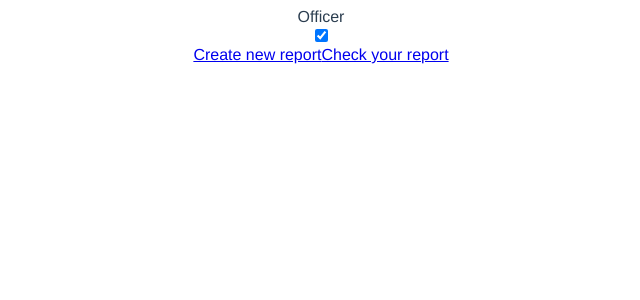
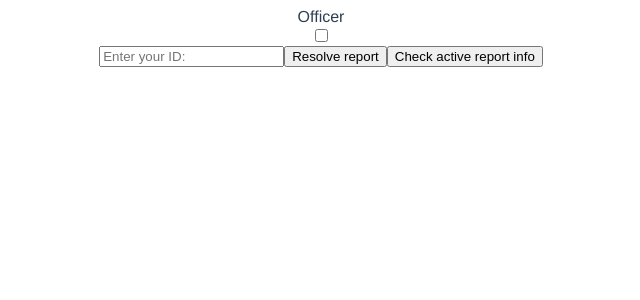
Before and after one commit to MartikosCoder/stolen-bikes, a Vue app in the folder vue/: page / in a window 1280 px wide. Both pictures are taken after a click on the checkbox 640 px from the left and 35 px from the top of the page. Shown: the top 300 px of the page, without its empty margins (319-959 px from the left). Built offline with nearby package versions, Linux system fonts and the light colour scheme.

Commit message:
Implemented officer/client pages ( without using urls )

```diff
--- a/vue/src/components/ClientBody.vue
+++ b/vue/src/components/ClientBody.vue
@@ -1,15 +1,63 @@
 <template>
   <main>
+    <div class="status-block" v-if="status.length > 0">{{status}}</div>
     <div class="selector">
-      <router-link to="/new" tag="a">Create new report</router-link>
-      <router-link to="/check" tag="a">Check your report</router-link>
+      <input type="text" placeholder="Enter your bike number:" v-model="bike_number" />
+      <button @click="sendNewReport">Create new report</button>
+      <button @click="checkReport">Check your report status</button>
     </div>
   </main>
 </template>
 
 <script>
 export default {
-  name: "ClientBody"
+  name: "ClientBody",
+  data() {
+    return {
+      bike_number: "",
+      status: ""
+    };
+  },
+  methods: {
+    async sendNewReport() {
+      const result = await fetch("api/bikes", {
+        method: "POST",
+        body: JSON.stringify({ number: this.bike_number }),
+        headers: {
+          "Content-Type": "application/json"
+        }
+      });
+
+      if (result.ok) {
+        this.$set(
+          this,
+          "status",
+          `Your report ID: ${(await result.json()).id}`
+        );
+      } else {
+        this.$set(this, "status", `Error in your report. Try later`);
+      }
+    },
+    async checkReport() {
+      const result = await fetch(`api/${this.bike_number}/info`);
+
+      if (result.ok) {
+        const status = (await result.json()).status;
+        switch (status) {
+          case "new":
+            this.$set(this, "status", "Your report status: New");
+            break;
+          case "wip":
+            this.$set(this, "status", "Your report status: Work In Progress");
+            break;
+          case "found":
+            this.$set(this, "status", "Your report status: Found");
+        }
+      } else {
+        this.$set(this, "status", `Error in your request. Try later`);
+      }
+    }
+  }
 };
 </script>
 
--- /dev/null
+++ b/vue/src/components/OfficerBody.vue
@@ -0,0 +1,52 @@
+<template>
+  <main>
+    <div class="status-block" v-if="status.length > 0" v-html="status"></div>
+    <div class="selector">
+      <input type="text" placeholder="Enter your ID:" v-model="officer_id" />
+      <button @click="resolveReport">Resolve report</button>
+      <button @click="checkReport">Check active report info</button>
+    </div>
+  </main>
+</template>
+
+<script>
+export default {
+  name: "OfficerBody",
+  data() {
+    return {
+      officer_id: "",
+      status: ""
+    };
+  },
+  methods: {
+    async resolveReport() {
+      const result = await fetch("/api/findBike", {
+        method: "POST",
+        body: JSON.stringify({ officer_id: this.officer_id }),
+        headers: {
+          "Content-Type": "application/json"
+        }
+      });
+
+      if(result.ok) this.$set(this, 'status', '<span>Report resolved, you can check new report</span>');
+      else this.$set(this, 'status', '<span>Error in request. Try again</span>');
+    },
+    async checkReport() {
+      const result = await fetch(`/api/${this.officer_id}/bike`);
+
+      if(result.ok) {
+          const data = await result.json();
+          if(data.id) {
+              this.$set(this, 'status', `<span>Report info:</span><span>ID: ${data.id}</span><span>Bike Number: ${data.number}</span>`);
+          } else {
+              this.$set(this, 'status', 'No new reports. Fantastic work!');
+          }
+      }
+      else this.$set(this, 'status', 'Error in request. Try again');
+    }
+  }
+};
+</script>
+
+<style>
+</style>
--- a/vue/src/components/TabletHeader.vue
+++ b/vue/src/components/TabletHeader.vue
@@ -2,7 +2,7 @@
   <header>
     <div class="mode">
       <span>{{ modeName }}</span>
-      <div class="switcher">
+      <div class="switcher" @click.prevent="change_mode">
         <input
           type="checkbox"
           name="switcher"
@@ -18,17 +18,17 @@
 </template>
 
 <script>
+import { mapGetters, mapActions } from "vuex";
 export default {
   name: "TabletHeader",
-  data() {
-    return {
-      mode_selected: false
-    };
-  },
   computed: {
+    ...mapGetters(["mode_selected"]),
     modeName() {
       return this.mode_selected ? "Officer" : "Client";
     }
+  },
+  methods: {
+    ...mapActions(["change_mode"])
   }
 };
 </script>
--- a/vue/src/router/index.js
+++ b/vue/src/router/index.js
@@ -9,16 +9,6 @@ Vue.use(VueRouter)
     path: '/',
     name: 'Home',
     component: Home
-  },
-  {
-    path: '/new',
-    name: 'New',
-    component: () => import('../views/New.vue')
-  },
-  {
-    path: '/check',
-    name: 'Check',
-    component: () => import('../views/Check.vue')
   }
 ]
 
--- a/vue/src/store/index.js
+++ b/vue/src/store/index.js
@@ -1,15 +1,29 @@
-import Vue from 'vue'
-import Vuex from 'vuex'
+import Vue from "vue";
+import Vuex from "vuex";
 
-Vue.use(Vuex)
+Vue.use(Vuex);
 
 export default new Vuex.Store({
   state: {
+    mode_selected:
+      localStorage.getItem("mode") === undefined
+        ? false
+        : localStorage.getItem("mode") === "true",
+  },
+  getters: {
+    mode_selected(state) {
+      return state.mode_selected;
+    },
   },
   mutations: {
+    CHANGE_MODE(state) {
+      state.mode_selected = !state.mode_selected;
+      localStorage.setItem("mode", state.mode_selected);
+    },
   },
   actions: {
+    change_mode({ commit }) {
+      commit("CHANGE_MODE");
+    },
   },
-  modules: {
-  }
-})
+});
--- a/vue/src/views/Check.vue
+++ /dev/null
@@ -1,45 +0,0 @@
-<template>
-  <div class="check_report">
-    <div class="status-block" v-if="status.length > 0">{{ status }}</div>
-    <div class="report-block" v-else>
-      <input type="text" placeholder="Enter your report ID here" v-model="bike_id" />
-      <button @click="checkReport">Send Report ID</button>
-    </div>
-  </div>
-</template>
-
-<script>
-export default {
-  name: "New",
-  data() {
-    return {
-      status: "",
-      bike_id: ""
-    };
-  },
-  methods: {
-    async checkReport() {
-      const result = await fetch(`api/${this.bike_id}/info`);
-
-      if (result.ok) {
-        const status = (await result.json()).status;
-        switch (status) {
-          case "new":
-            this.$set(this, "status", "Your report status: New");
-            break;
-          case "wip":
-            this.$set(this, "status", "Your report status: Work In Progress");
-            break;
-          case "found":
-            this.$set(this, "status", "Your report status: Found");
-        }
-      } else {
-        this.$set(this, "status", `Error in your request. Try later`);
-      }
-    }
-  }
-};
-</script>
-
-<style>
-</style>
--- a/vue/src/views/Home.vue
+++ b/vue/src/views/Home.vue
@@ -1,16 +1,22 @@
 <template>
   <div class="home">
     <TabletHeader />
-    <ClientBody />
+    <OfficerBody v-if="mode_selected" />
+    <ClientBody v-else />
   </div>
 </template>
 
 <script>
+import {mapGetters, mapActions} from 'vuex';
 export default {
   name: 'Home',
   components: {
     TabletHeader: () => import('../components/TabletHeader.vue'),
-    ClientBody: () => import('../components/ClientBody.vue')
+    ClientBody: () => import('../components/ClientBody.vue'),
+    OfficerBody: () => import('../components/OfficerBody.vue')
+  },
+  computed: {
+    ...mapGetters(['mode_selected'])
   }
 }
 </script>
--- a/vue/src/views/New.vue
+++ /dev/null
@@ -1,46 +0,0 @@
-<template>
-  <div class="new_report">
-    <div class="status-block" v-if="status.length > 0">
-      {{ status }}
-    </div>
-    <div class="report-block" v-else>
-      <input type="text" placeholder="Enter your bike's number" v-model="bike_number">
-      <button @click="sendNewReport">Send Report</button>
-    </div>
-  </div>
-</template>
-
-<script>
-export default {
-  name: 'New',
-  data() {
-    return {
-      status: '',
-      bike_number: ''
-    }
-  },
-  methods: {
-    async sendNewReport() {
-      const result = await fetch('api/bikes', {
-        method: 'POST',
-        body: JSON.stringify({
-          number: this.bike_number
-        }),
-        headers: {
-          'Content-Type': 'application/json'
-        }
-      });
-
-      if(result.ok) {
-        this.$set(this, 'status', `Your report ID: ${(await result.json()).id}`);
-      } else {
-        this.$set(this, 'status', `Error in your report. Try later`);
-      }
-    }
-  }
-}
-</script>
-
-<style>
-
-</style>
```
Also changed, not shown: 1 other file (tests, documents, lock files or other folders).
